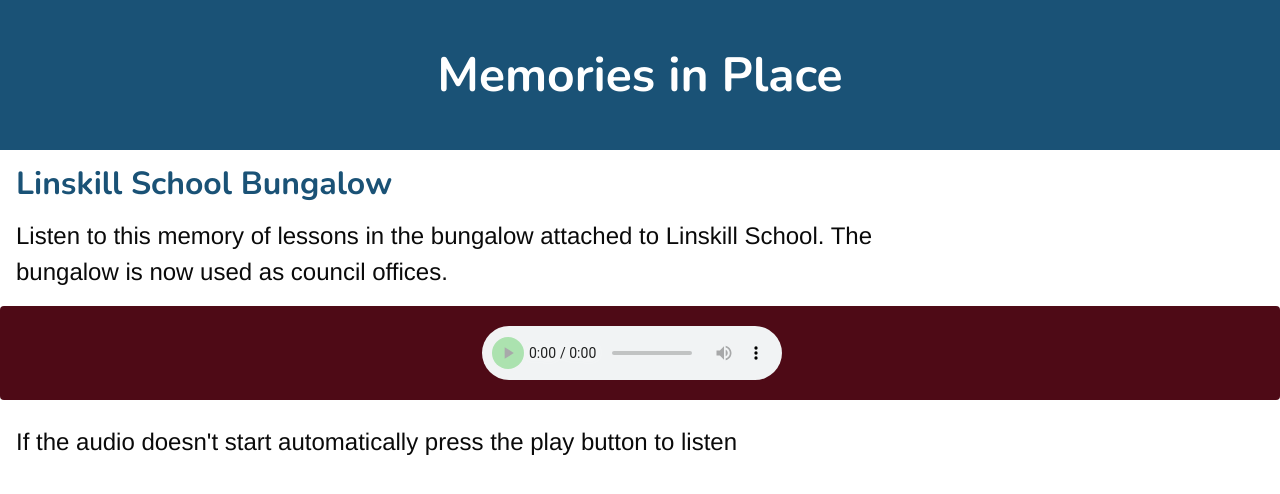
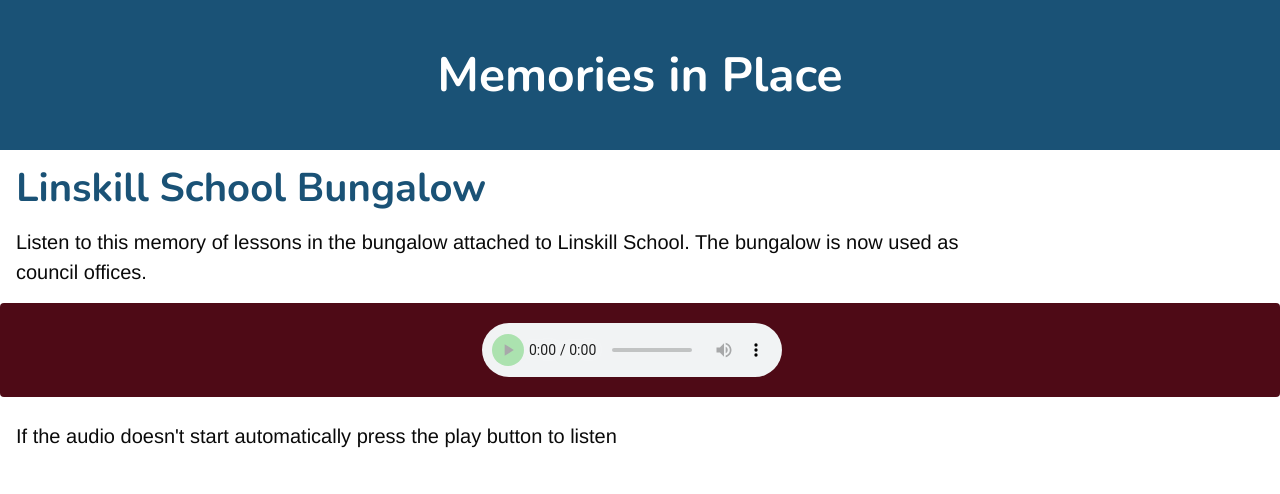
Before and after one commit to HCR-GH/MemoriesInPlace, a website: page TestPage1.html in a window 1280 px wide. Drawn offline with nearby package versions, Linux system fonts and the light colour scheme.

Commit message:
changed font size on testpage1

```diff
--- a/TestPage1.html
+++ b/TestPage1.html
@@ -34,10 +34,10 @@
       </section>
 <div class ="section is-medium">
 
-<p class="title has-text-primary is-3">Linskill School Bungalow</p>
+<p class="title has-text-primary is-2">Linskill School Bungalow</p>
 </div>
 
-<div class="container mb-4 ml-4 is-size-4 is-family-secondary has-text-black">
+<div class="container mb-4 ml-4 mr-4 is-size-5 is-family-secondary has-text-black">
 <p>Listen to this memory of lessons in the bungalow attached to Linskill School. The bungalow is now used as council offices.</p>
 </div>
 <div class="notification is-link">
@@ -45,10 +45,10 @@
 <source src="Audio/LinskillSchoolTest.mp3" type="audio/mpeg">
 </audio>
 </div>
-<div class="container ml-4 is-size-4 is-family-secondary has-text-black">
+<div class="container ml-4 mr-4 is-size-5 is-family-secondary has-text-black">
   <p>If the audio doesn't start automatically press the play button to listen</p>
   </div>
-
+</body>
 
 
 </html>
```
Also changed, not shown: Nindex.html (added, +11 -0 lines).
